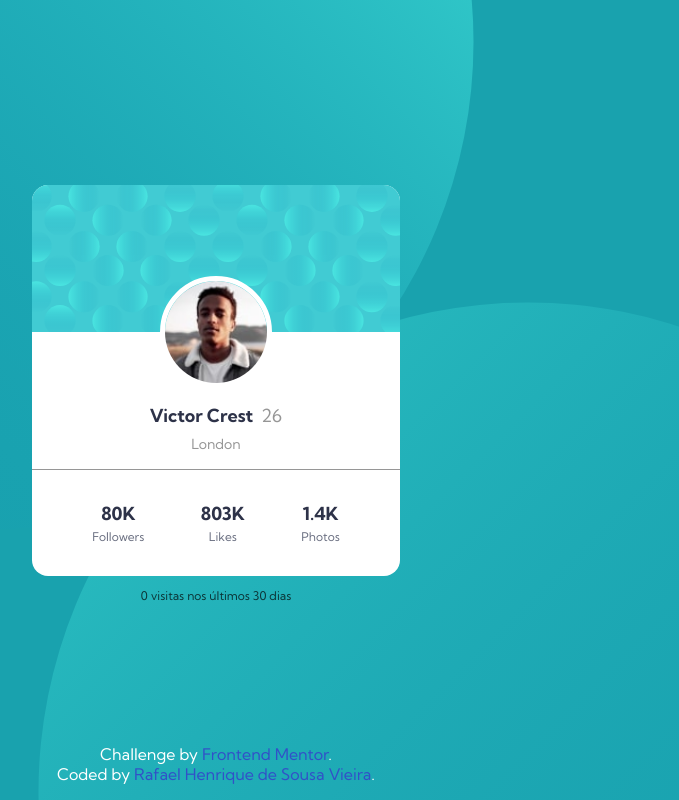
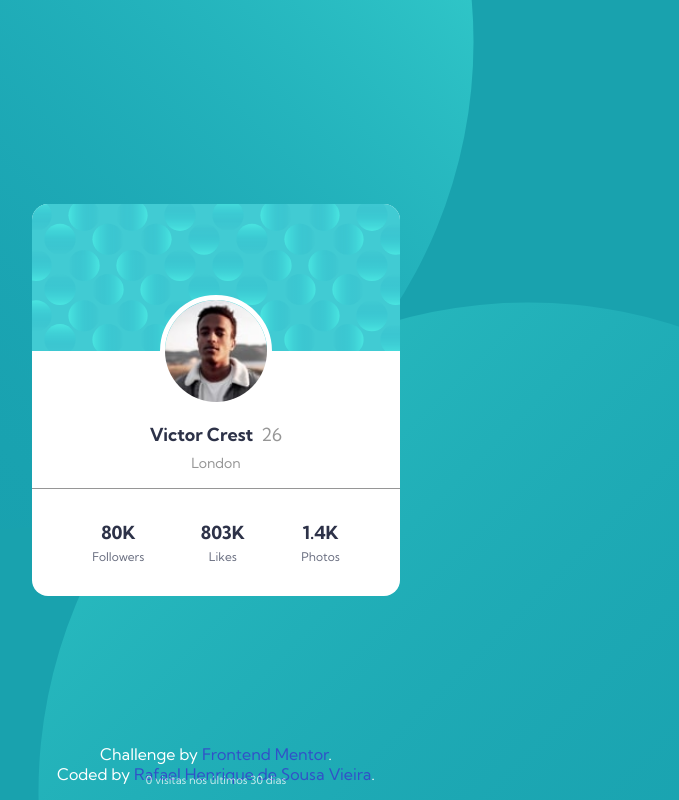
Before and after one commit to RafaelHDSV/Profile-card-component, a plain HTML site: page index.html in a window 1280 px wide. Shown: the whole page, without its empty margins (424-1103 px from the left). Drawn offline with Linux system fonts and the light colour scheme.

Commit message:
Fix Vieira Analytics collect and visit-count footer placement.

```diff
--- a/index.html
+++ b/index.html
@@ -59,7 +59,11 @@
     <p>Coded by <a href="https://github.com/RafaelHDSV" target="_blank">Rafael Henrique de Sousa Vieira</a>.</p>
   </div>
 <script data-name="BMC-Widget" data-cfasync="false" src="https://cdnjs.buymeacoffee.com/1.0.0/widget.prod.min.js" data-id="vieira" data-description="Support me on Buy me a coffee!" data-message="" data-color="#6AB2F2" data-position="Right" data-x_margin="18" data-y_margin="18"></script>
-    <p id="va-visits" aria-live="polite" hidden style="margin:0;padding:0.75rem 1rem;text-align:center;font-size:0.75rem;opacity:0.7"></p>
+
+  <footer class="attribution" style="text-align:center;padding:0.75rem 1rem;font-size:0.75rem">
+    <p id="va-visits" aria-live="polite" hidden style="margin:0.35rem 0 0;padding:0;text-align:center;font-size:0.7rem;line-height:1.3;opacity:0.75;color:inherit"></p>
+  </footer>
+    <script type="module" src="js/analytics.js"></script>
     <script type="module" src="js/visit-count.js"></script>
 </body>
 
--- /dev/null
+++ b/js/analytics.js
@@ -0,0 +1,3 @@
+import { trackPageview } from '../vendor/vieira-analytics/dist/index.js'
+
+trackPageview({ projectKey: 'cartao-de-perfil' })
```
Also changed, not shown: vendor/vieira-analytics/package.json (added, +25 -0 lines), vendor/vieira-analytics/dist/chunk-7RC3YH4P.js (added), vendor/vieira-analytics/dist/index.js (added), vendor/vieira-analytics/dist/react.js (added), 3 other files.
